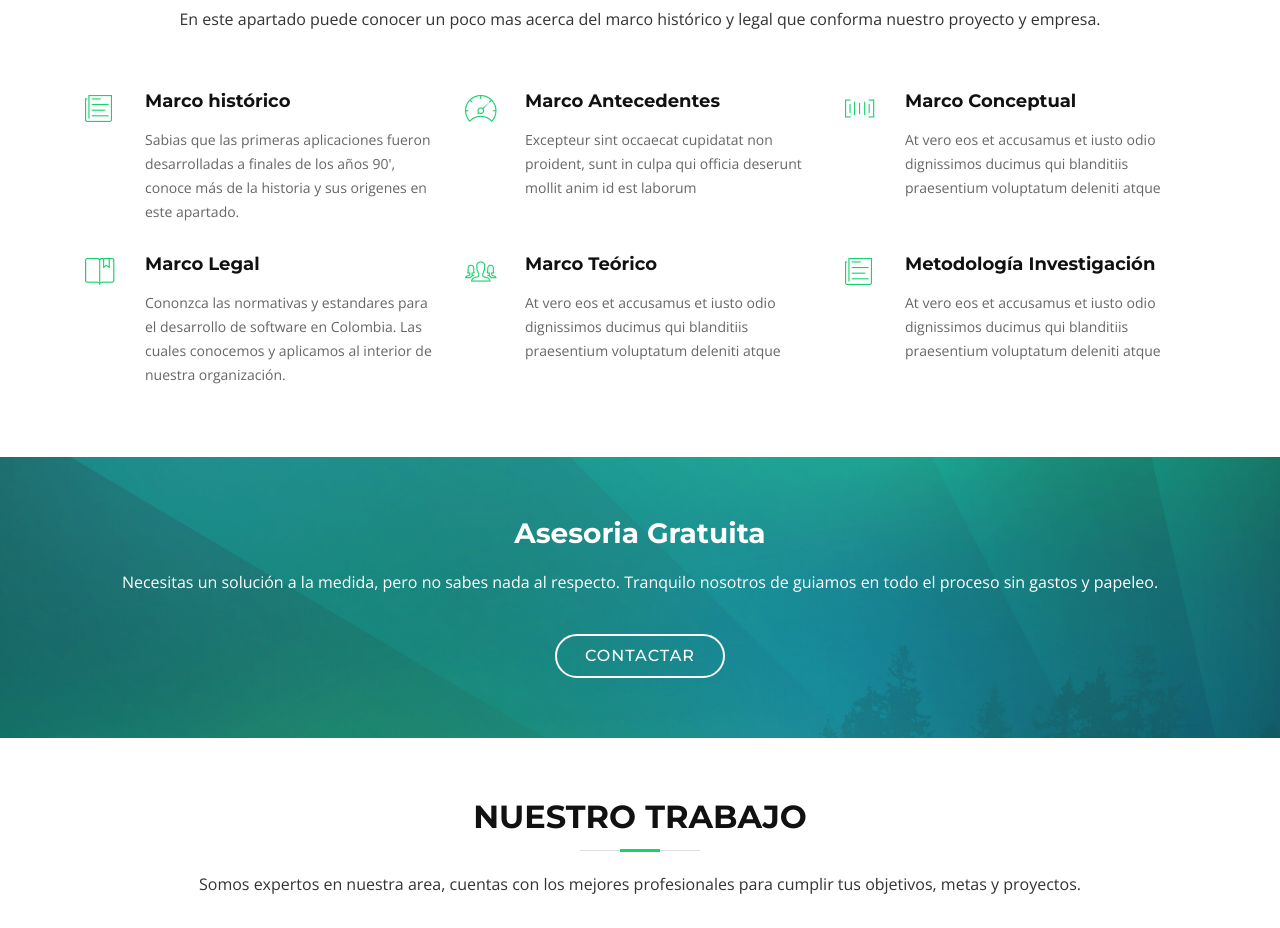
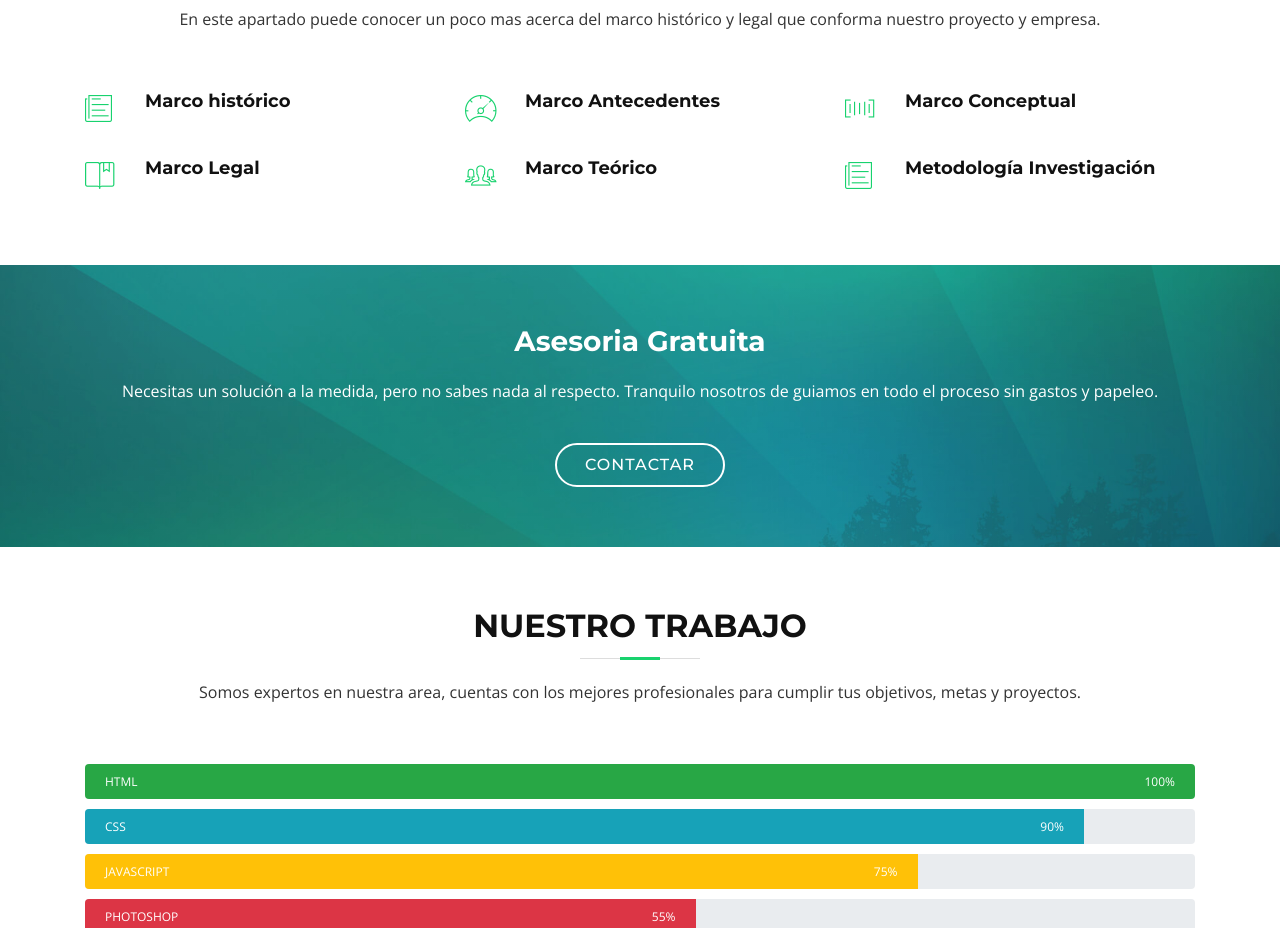
Before and after one commit to serviwan/Web, a plain HTML site: page index.html in a window 1280 px wide. Shown: the part 1760-2688 px from the top of the page. Drawn offline with nearby package versions, Linux system fonts and the light colour scheme; files whose address does not match are found by name.

Commit message:
Update index.html

```diff
--- a/index.html
+++ b/index.html
@@ -253,32 +253,32 @@
           <div class="col-lg-4 col-md-6 box wow bounceInUp" data-wow-duration="1.4s">
             <div class="icon"><i class="ion-ios-paper-outline"></i></div>
             <h4 class="title"><a href="Marco Histórico.html">Marco histórico</a></h4>
-            <p class="description">Sabias que las  primeras aplicaciones fueron desarrolladas a finales de los años 90', conoce más de la historia y sus origenes en este apartado.</p>
+            <p class="description"></p>
           </div>
           <div class="col-lg-4 col-md-6 box wow bounceInUp" data-wow-delay="0.1s" data-wow-duration="1.4s">
             <div class="icon"><i class="ion-ios-speedometer-outline"></i></div>
             <h4 class="title"><a href="Marco Antecedentes.html">Marco Antecedentes</a></h4>
-            <p class="description">Excepteur sint occaecat cupidatat non proident, sunt in culpa qui officia deserunt mollit anim id est laborum</p>
+            <p class="description"></p>
           </div>
           <div class="col-lg-4 col-md-6 box wow bounceInUp" data-wow-delay="0.1s" data-wow-duration="1.4s">
             <div class="icon"><i class="ion-ios-barcode-outline"></i></div>
             <h4 class="title"><a href="Marco Conceptual.html">Marco Conceptual</a></h4>
-            <p class="description">At vero eos et accusamus et iusto odio dignissimos ducimus qui blanditiis praesentium voluptatum deleniti atque</p>
+            <p class="description"></p>
           </div>
           <div class="col-lg-4 col-md-6 box wow bounceInUp" data-wow-duration="1.4s">
             <div class="icon"><i class="ion-ios-bookmarks-outline"></i></div>
             <h4 class="title"><a href="Marco Legal.html">Marco Legal</a></h4>
-            <p class="description">Cononzca las normativas y estandares para el desarrollo de software en Colombia. Las cuales conocemos y aplicamos al interior de nuestra organización.</p>
+            <p class="description"></p>
           </div>
           <div class="col-lg-4 col-md-6 box wow bounceInUp" data-wow-delay="0.1s" data-wow-duration="1.4s">
             <div class="icon"><i class="ion-ios-people-outline"></i></div>
             <h4 class="title"><a href="Marco Teórico.html">Marco Teórico</a></h4>
-            <p class="description">At vero eos et accusamus et iusto odio dignissimos ducimus qui blanditiis praesentium voluptatum deleniti atque</p>
+            <p class="description"></p>
           </div>
           <div class="col-lg-4 col-md-6 box wow bounceInUp" data-wow-delay="0.1s" data-wow-duration="1.4s">
             <div class="icon"><i class="ion-ios-paper-outline"></i></div>
             <h4 class="title"><a href="Metodologia Investigación.html">Metodología Investigación</a></h4>
-            <p class="description">At vero eos et accusamus et iusto odio dignissimos ducimus qui blanditiis praesentium voluptatum deleniti atque</p>
+            <p class="description"></p>
           </div>
       </div>
     </section><!-- #services -->
```
